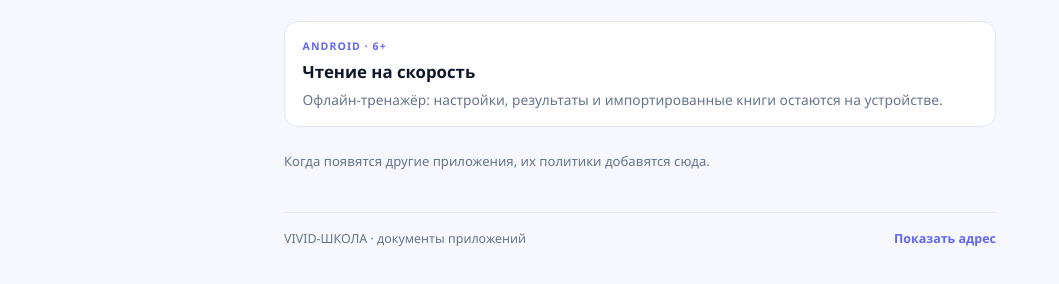
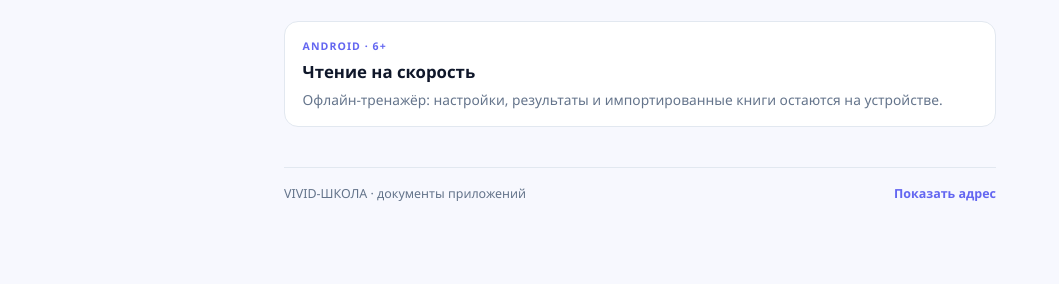
Before and after one commit to vividlyvividlife/vivid-apps-legal, a plain HTML site: page index.html in a window 1280 px wide. Shown: the part 286-570 px from the top of the page, without its empty margins (0-1059 px from the left). Drawn offline with Linux system fonts and the light colour scheme.

Commit message:
Убрать заметку о будущих приложениях

```diff
--- a/index.html
+++ b/index.html
@@ -41,8 +41,6 @@
           <span>Офлайн-тренажёр: настройки, результаты и импортированные книги остаются на устройстве.</span>
         </a>
       </nav>
-
-      <p class="note">Когда появятся другие приложения, их политики добавятся сюда.</p>
     </main>
 
     <footer class="foot">
```
